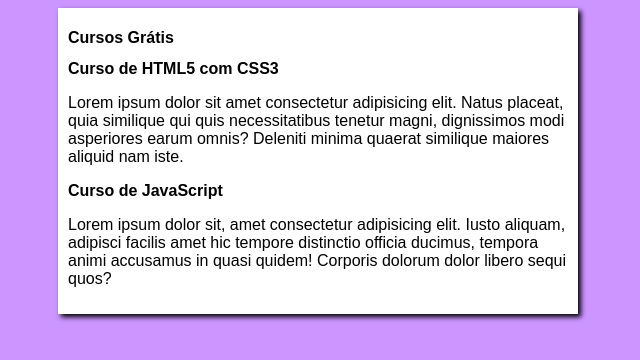
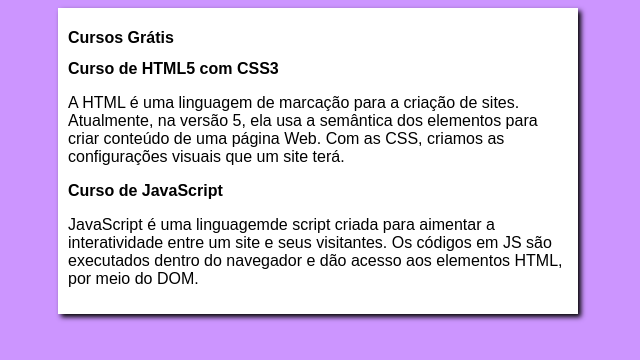
Before and after one commit to thelucasgabriel/projeto-site, a plain HTML site: page index.html in a window 1280 px wide. Shown: the whole page, without its empty margins (322-962 px from the left). Drawn offline with Linux system fonts and the light colour scheme.

Commit message:
Update index.html

```diff
--- a/index.html
+++ b/index.html
@@ -13,11 +13,11 @@
         </header>
         <article>
             <h2>Curso de HTML5 com CSS3</h2>
-            <p>Lorem ipsum dolor sit amet consectetur adipisicing elit. Natus placeat, quia similique qui quis necessitatibus tenetur magni, dignissimos modi asperiores earum omnis? Deleniti minima quaerat similique maiores aliquid nam iste.</p>
+            <p>A HTML é uma linguagem de marcação para a criação de sites. Atualmente, na versão 5, ela usa a semântica dos elementos para criar conteúdo de uma página Web. Com as CSS, criamos as configurações visuais que um site terá.</p>
         </article>
         <article>
            <h2>Curso de JavaScript</h2>
-           <p>Lorem ipsum dolor sit, amet consectetur adipisicing elit. Iusto aliquam, adipisci facilis amet hic tempore distinctio officia ducimus, tempora animi accusamus in quasi quidem! Corporis dolorum dolor libero sequi quos?</p>
+           <p>JavaScript é uma linguagemde script criada para aimentar a interatividade entre um site e seus visitantes. Os códigos em JS são executados dentro do navegador e dão acesso aos elementos HTML, por meio do DOM.</p>
         </article>
     </main>
 
```
